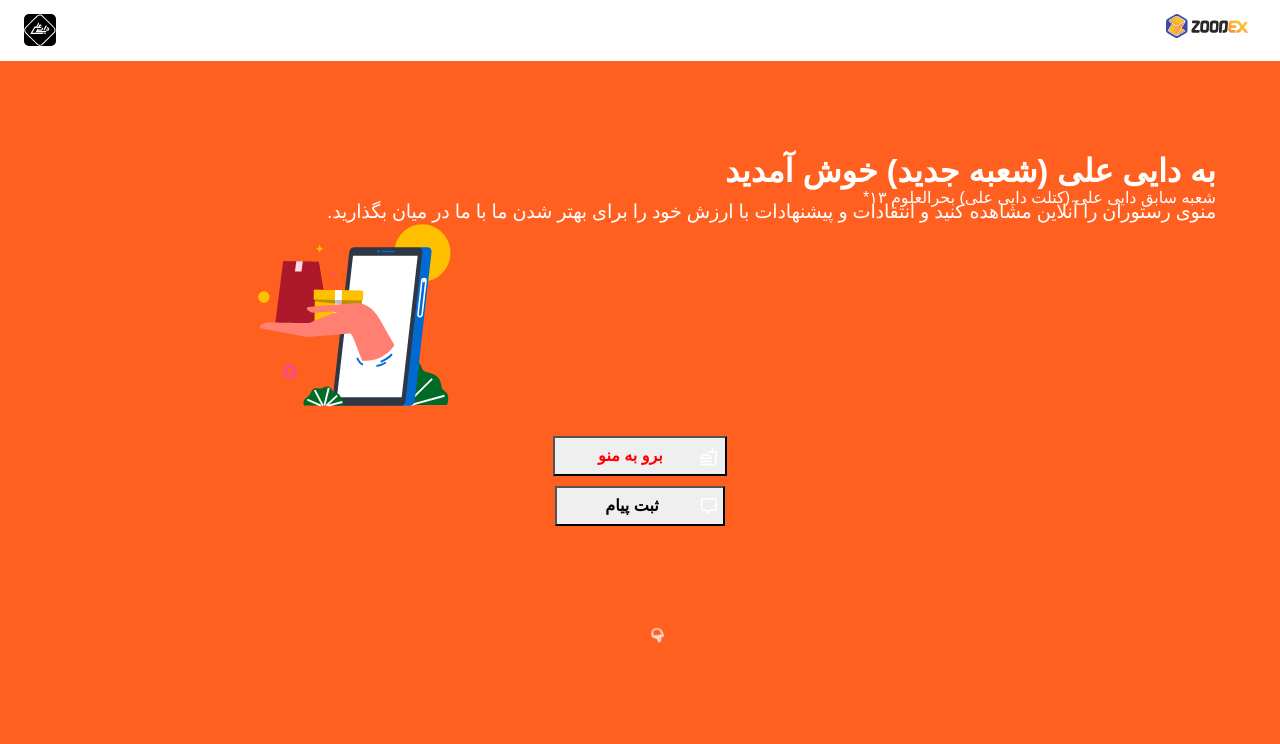
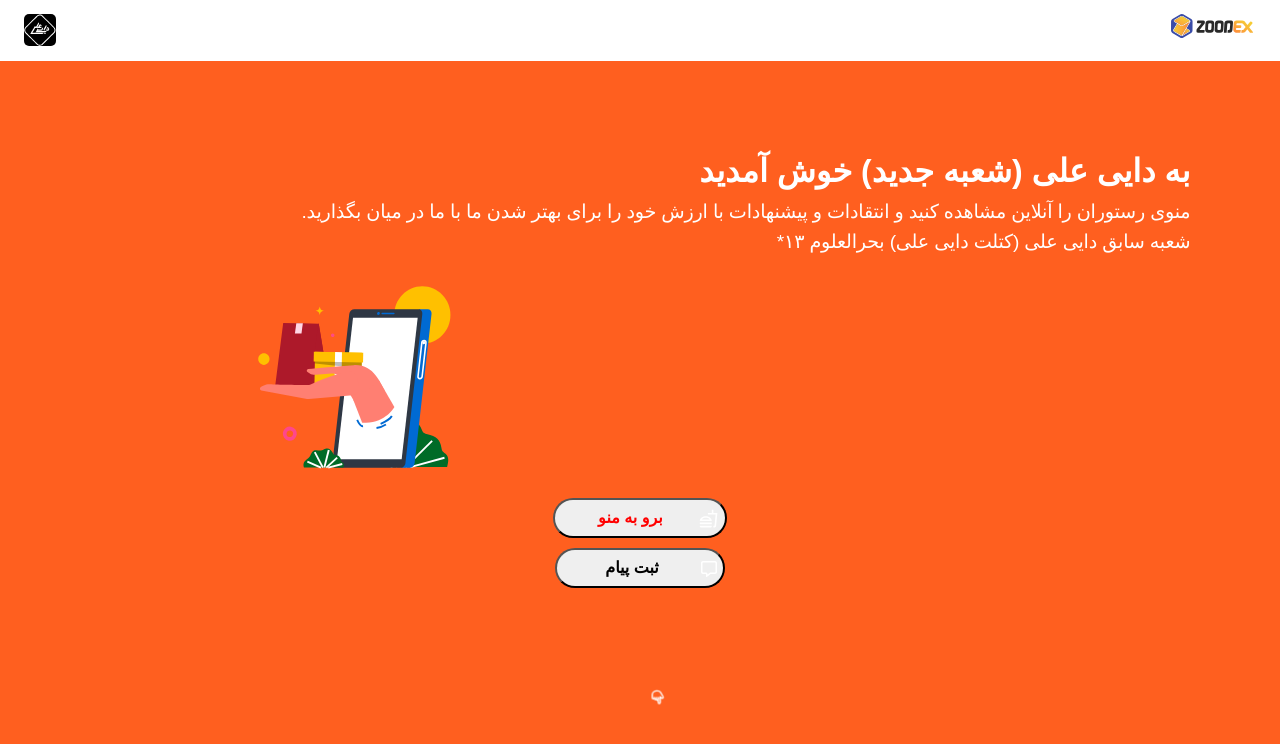
Before and after one commit to pedramjlo/Daei-Ali-ORG, a React (Create React App) app: page / in a window 1280 px wide. Shown: the top 744 px of the page. Built offline with nearby package versions, Linux system fonts and the light colour scheme; a web font is replaced by a local one.

Commit message:
fixed title and description margin right

```diff
--- a/src/components/home.jsx
+++ b/src/components/home.jsx
@@ -16,10 +16,7 @@ export default function Home() {
 
         <div className='description-1'>
           <p>منوی رستوران را آنلاین مشاهده کنید و انتقادات و  پیشنهادات با ارزش خود را برای بهتر شدن ما با ما در میان بگذارید.  </p>
-        </div>
-
-        <div className='description-2'>
-          <p>شعبه سابق دایی علی (کتلت دایی علی) بحرالعلوم ۱۳*</p>
+          <p id='branch2'>شعبه سابق دایی علی (کتلت دایی علی) بحرالعلوم ۱۳*</p>
         </div>
 
         <div className='home-illust'>
--- a/src/components/menu-btn.jsx
+++ b/src/components/menu-btn.jsx
@@ -10,6 +10,7 @@ export default function MenuButton(){
 
     const MenuButtonStyle = {
         color: "FF0000",
+        borderRadius: "20px",
     }
 
 
--- a/src/components/message-btn.jsx
+++ b/src/components/message-btn.jsx
@@ -7,6 +7,10 @@ import '../buttons.css';
 
 export default function MessageButton(){
 
+    const MessageButtonStyle = {
+        color: "black",
+        borderRadius: "20px",
+    }
 
     const iconStyle = {
         color: "black",
@@ -14,7 +18,7 @@ export default function MessageButton(){
     };
 
     return (
-        <button className="menu-button">
+        <button className="menu-button" style={MessageButtonStyle}>
 
         <span>
         ثبت پیام
--- a/src/home.css
+++ b/src/home.css
@@ -27,6 +27,7 @@ h2 {
 
 
 .welcome-text {
+    margin-right: 7%;
     font-weight: 700;
     margin-top: 10%;
     margin-left: 6%;
@@ -34,15 +35,11 @@ h2 {
 
 
 .description-1{
-    margin-left: 7%;
+    margin-right: 7%;
+    margin-left: 5%;
     margin-top: 0;
 }
 
-.description-2 {
-    margin-left: 23%;
-    margin-top: -4.5%;
-
-}
 
 
 .description-1 p {
@@ -50,8 +47,11 @@ h2 {
     font-size: 1.2em;
 }
 
-.description-2 p {
 
+
+#branch2{
+    position: relative;
+    bottom: 15px;
 }
 
 .home-illust {
--- a/src/index.css
+++ b/src/index.css
@@ -46,7 +46,7 @@ button {
 .zoodex {
   position: absolute;
   top: 1.7vh;
-  right: 4vh;
+  right: 27px;
 }
 
 .zoodex img {
```
